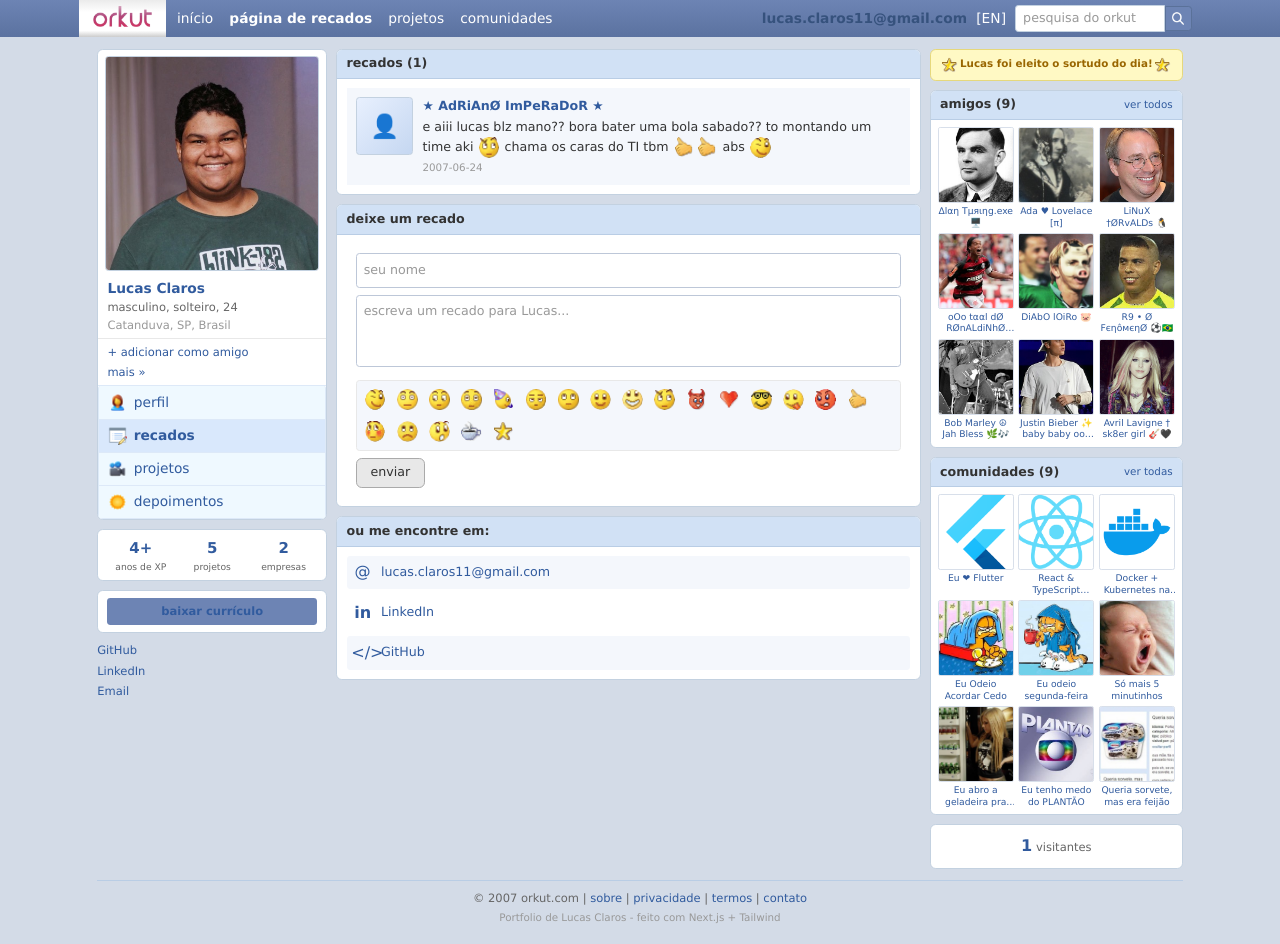
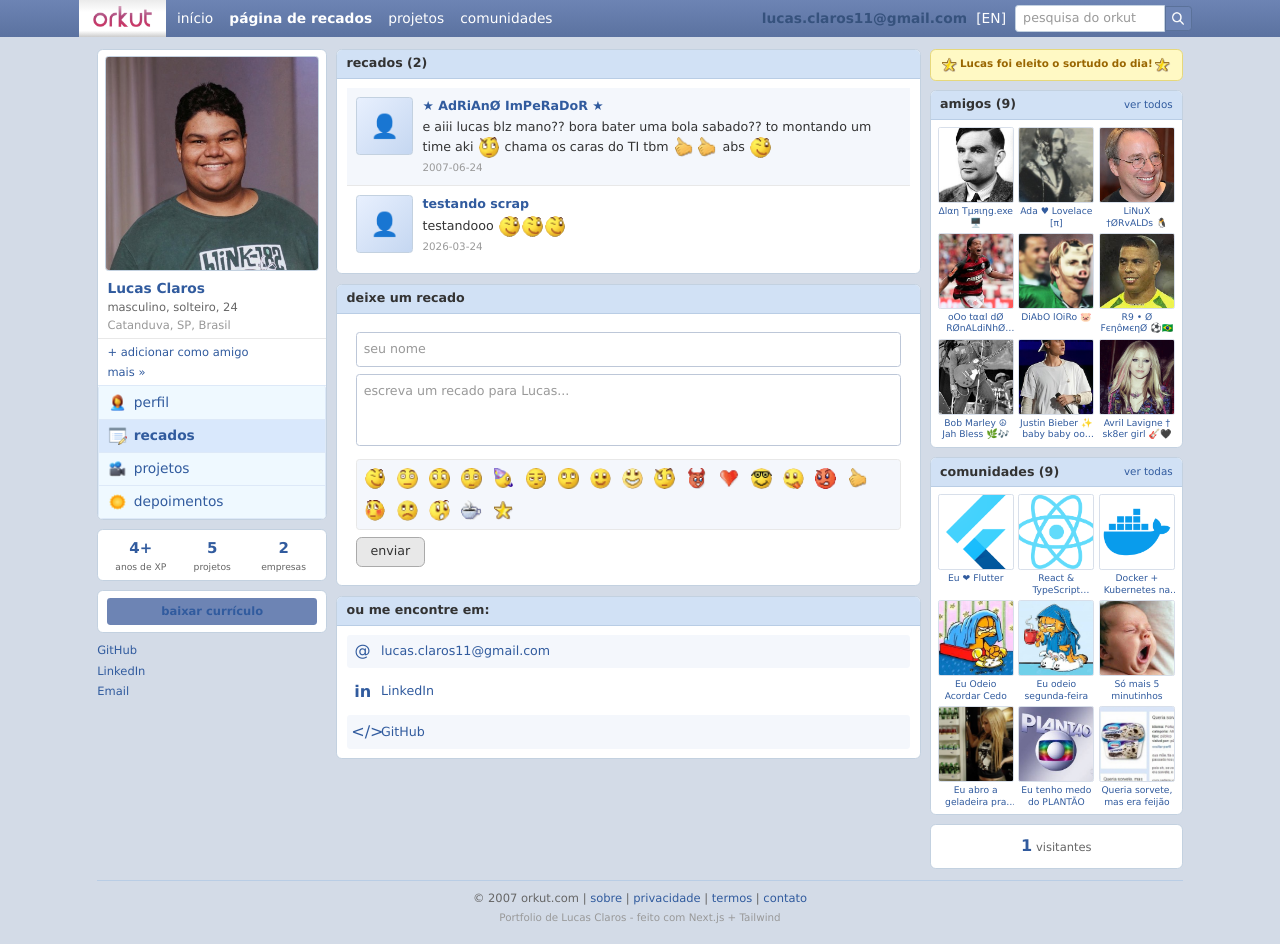
Before and after one commit to lucasclaros/orkut-portfolio, a Next.js app: page /contato in a window 1280 px wide. Built offline with nearby package versions, Linux system fonts and the light colour scheme.

Commit message:
scrap: novo recado de testando scrap

```diff
--- a/src/data/scraps.ts
+++ b/src/data/scraps.ts
@@ -12,4 +12,10 @@
     message: "e aiii lucas blz mano?? bora bater uma bola sabado?? to montando um time aki :cool: chama os caras do TI tbm :thumbsup::thumbsup: abs :wink:",
     date: "2007-06-24",
   },
+  {
+    id: "8c7f33d6-50bf-4b19-8f86-f81388b74523",
+    name: "testando scrap",
+    message: "testandooo :wink::wink::wink:",
+    date: "2026-03-24",
+  },
 ];
```
